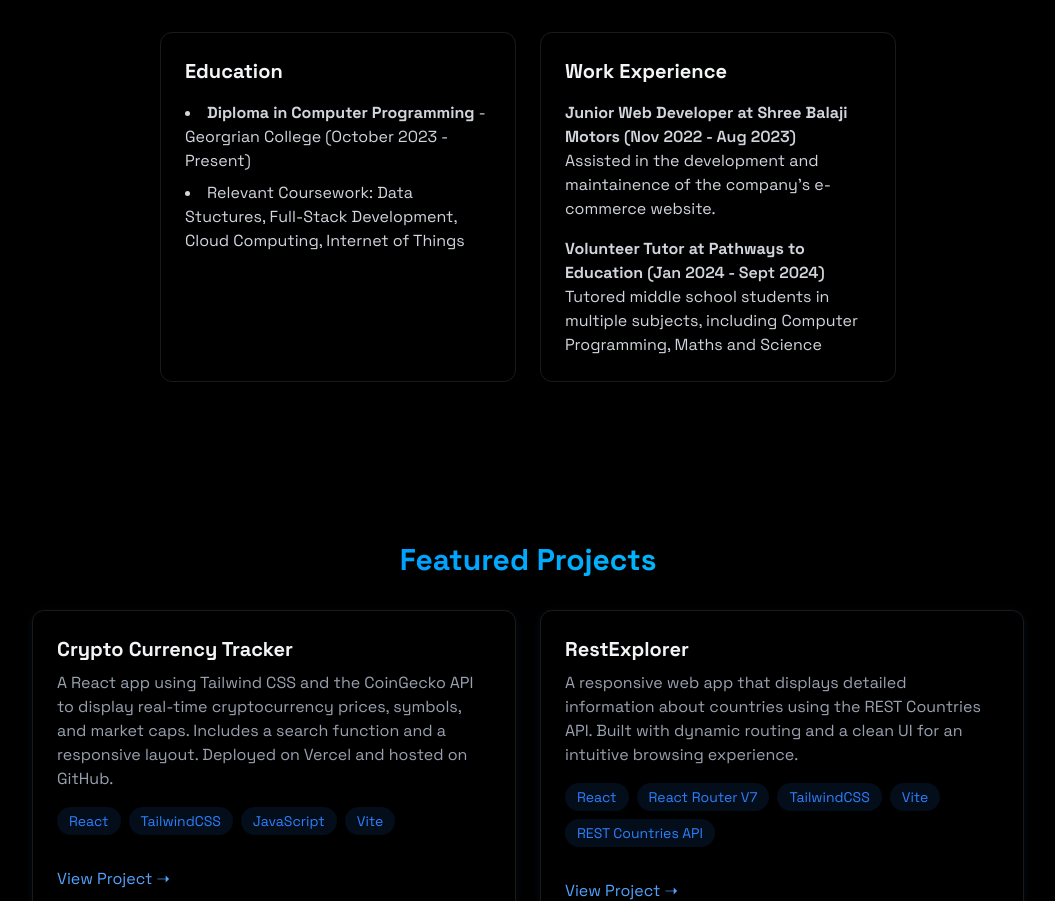
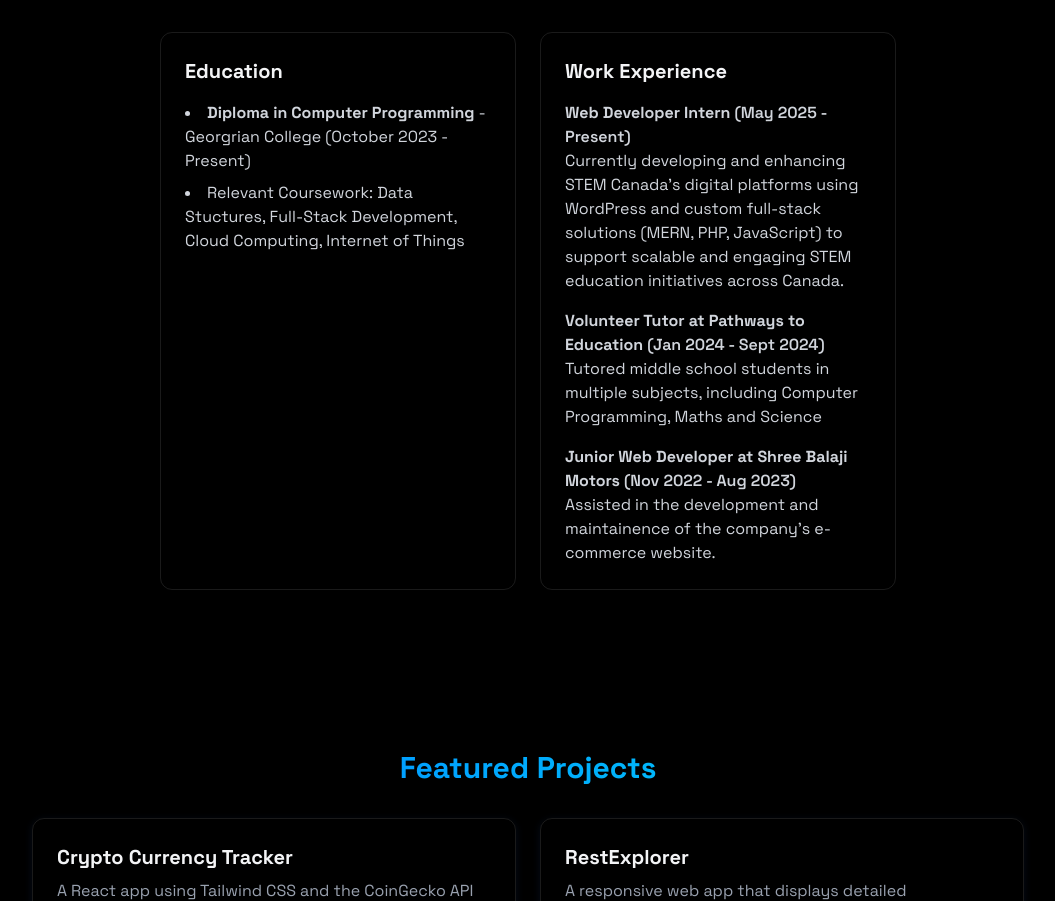
Before and after one commit to Monil3571/Monil-Portfolio, a React (Vite) app: page / in a window 1280 px wide. Shown: the part 1242-2143 px from the top of the page, without its empty margins (112-1167 px from the left). Built offline with nearby package versions, Linux system fonts and the light colour scheme.

Commit message:
Added STEM position, changed about section

```diff
--- a/src/components/sections/About.jsx
+++ b/src/components/sections/About.jsx
@@ -16,7 +16,6 @@ export const About = () => {
       className="min-h-screen flex items-center justify-center py-20 text-left"
     >
       <RevealOnScroll>
-
         <div className="max-w-3xl mx-auto px-4">
           <h2 className="text-3xl font-bold mb-8 bg-gradient-to-r from-blue-500 to-cyan-400 bg-clip-text text-transparent text-center">
             About Me
@@ -80,13 +79,44 @@ export const About = () => {
               <h3 className="text-xl font-bold mb-4"> Work Experience </h3>
               <div className="space-y-4 text-gray-300">
                 <div>
-                    <h4 className="font-semibold"> <strong>Junior Web Developer at Shree Balaji Motors </strong>(Nov 2022 - Aug 2023)</h4>
-                    <p> Assisted in the development and maintainence of the company's e-commerce website. </p>
+                  <h4 className="font-semibold">
+                    {" "}
+                    <strong>Web Developer Intern </strong>(May 2025 - Present)
+                  </h4>
+                  <p>
+                    {" "}
+                    Currently developing and enhancing STEM Canada's digital
+                    platforms using WordPress and custom full-stack solutions
+                    (MERN, PHP, JavaScript) to support scalable and engaging
+                    STEM education initiatives across Canada.{" "}
+                  </p>
                 </div>
 
                 <div>
-                    <h4 className="font-semibold"> <strong> Volunteer Tutor at Pathways to Education </strong>(Jan 2024 - Sept 2024)</h4>
-                    <p> Tutored middle school students in multiple subjects, including Computer Programming, Maths and Science</p>
+                  <h4 className="font-semibold">
+                    {" "}
+                    <strong> Volunteer Tutor at Pathways to Education </strong>
+                    (Jan 2024 - Sept 2024)
+                  </h4>
+                  <p>
+                    {" "}
+                    Tutored middle school students in multiple subjects,
+                    including Computer Programming, Maths and Science
+                  </p>
+                </div>
+                <div>
+                  <h4 className="font-semibold">
+                    {" "}
+                    <strong>
+                      Junior Web Developer at Shree Balaji Motors{" "}
+                    </strong>
+                    (Nov 2022 - Aug 2023)
+                  </h4>
+                  <p>
+                    {" "}
+                    Assisted in the development and maintainence of the
+                    company's e-commerce website.{" "}
+                  </p>
                 </div>
               </div>
             </div>
```
Lines whose indentation alone changed are shown as unchanged.
